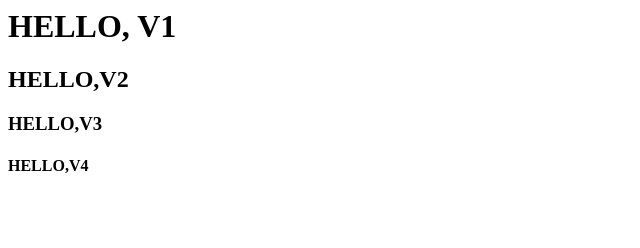
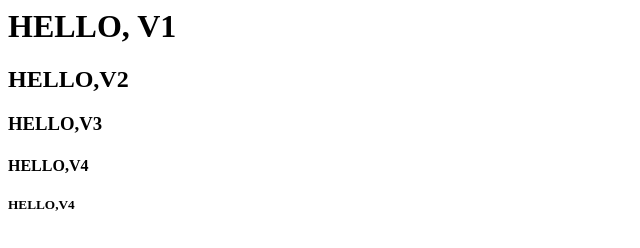
Before and after one commit to fengzhengwlc/wlc-dockerfile, a plain HTML site: page index.html in a window 1280 px wide. Shown: the full height of the page, 0-640 px from the left. Drawn offline with Linux system fonts and the light colour scheme.

Commit message:
Update index.html

```diff
--- a/index.html
+++ b/index.html
@@ -5,5 +5,6 @@
   <h2>HELLO,V2</h2>
   <h3>HELLO,V3</h3>
   <h4>HELLO,V4</h4>
+  <h5>HELLO,V4</h5>
 </body>
 </html>
```
